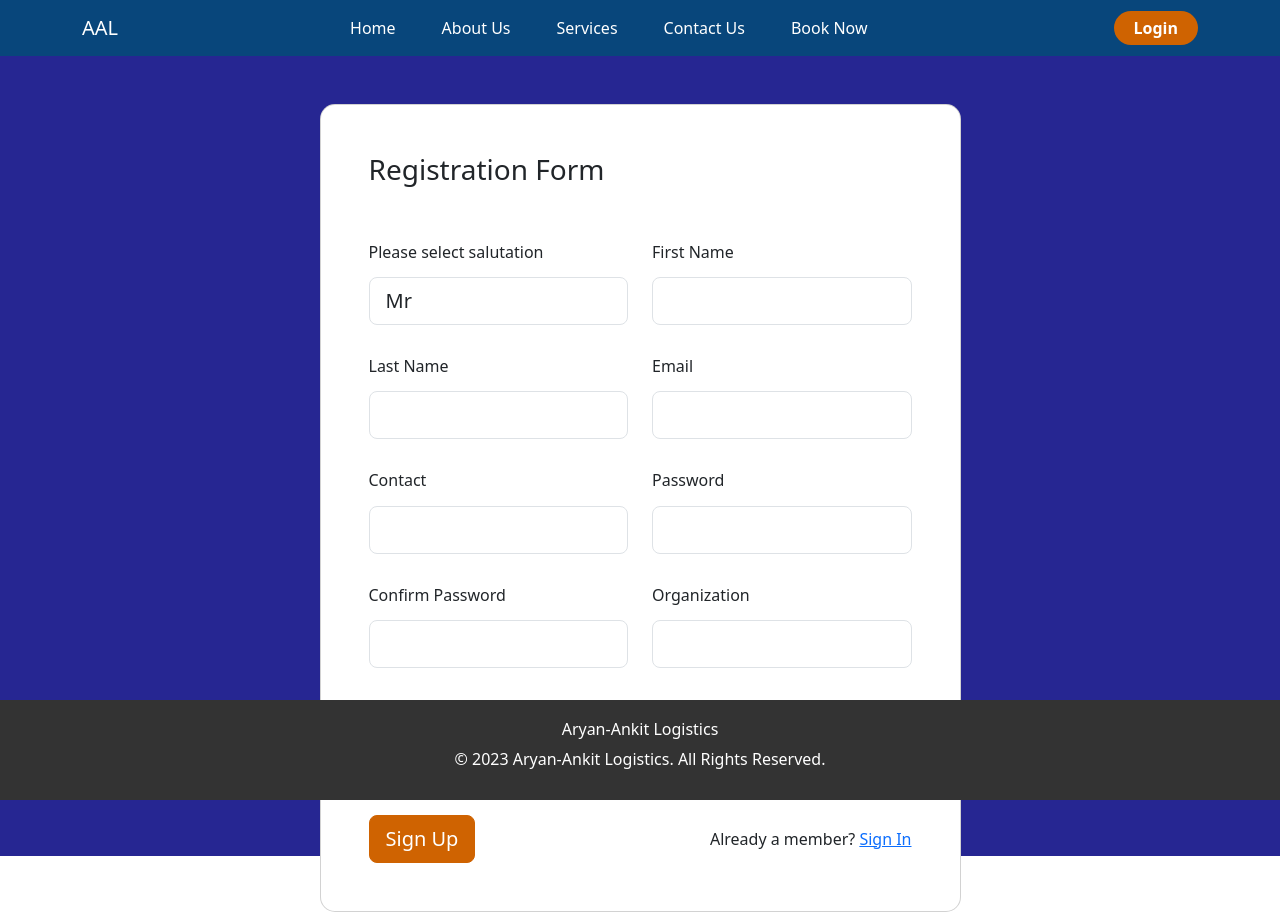
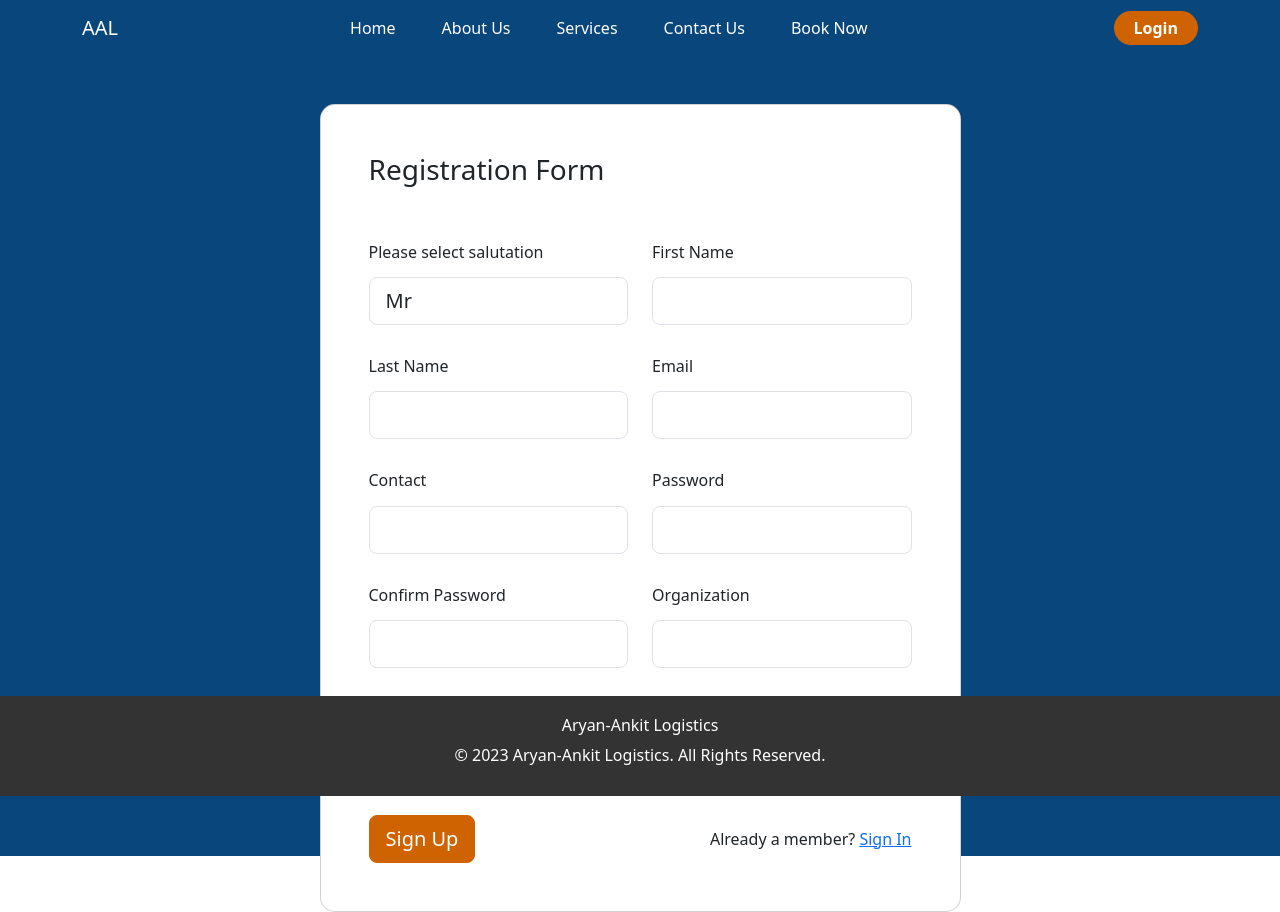
Before and after one commit to ankit00010/AAL-Logisitcs-Website, a React (Create React App) app in the folder client/: page /register in a window 1280 px wide. Built offline with nearby package versions, Linux system fonts and the light colour scheme.

Commit message:
match header color and makeloginmodalup

```diff
--- a/client/src/CSS/Register.css
+++ b/client/src/CSS/Register.css
@@ -1,6 +1,6 @@
 .gradient-custom {
     /* Primary Color (Background or Header) */
-    background: #262692;
+    background: rgb(8, 70, 123);
 }
 
 .card-registration .select-input.form-control[readonly]:not([disabled]) {
--- a/client/src/Components/Layout.js
+++ b/client/src/Components/Layout.js
@@ -20,8 +20,9 @@ const Layout = ({ children }) => {
       <div className='content-layout'>
         {children}
       </div>
+      <LoginModal show={showLoginModal} handleClose={handleLoginModalClose} />
+
       <Footer />
-      <LoginModal show={showLoginModal} handleClose={handleLoginModalClose} />
 
     </>
   );
--- a/client/src/index.css
+++ b/client/src/index.css
@@ -88,7 +88,7 @@
 }
 
 .footer {
-  position: absolute;
+  position: relative;
   bottom: 0;
   width: 100%;
   height: 100px;
```
